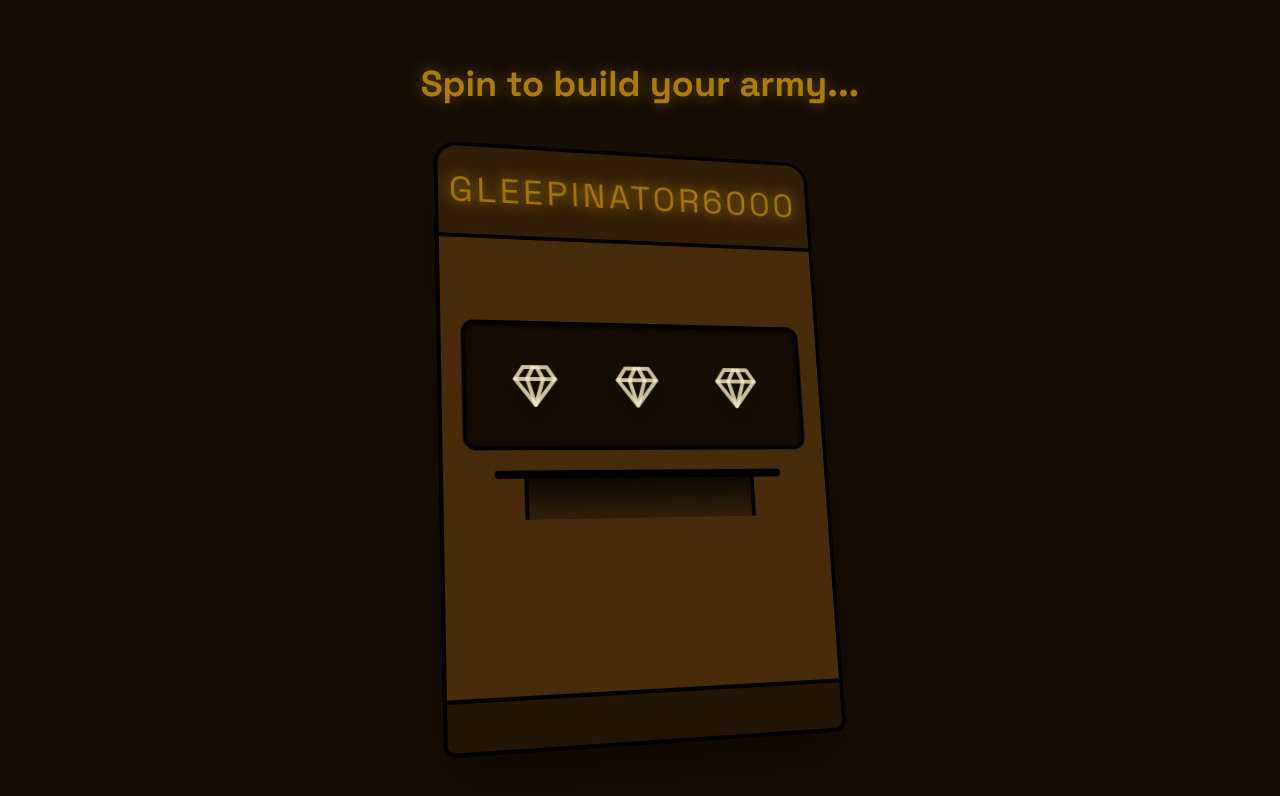
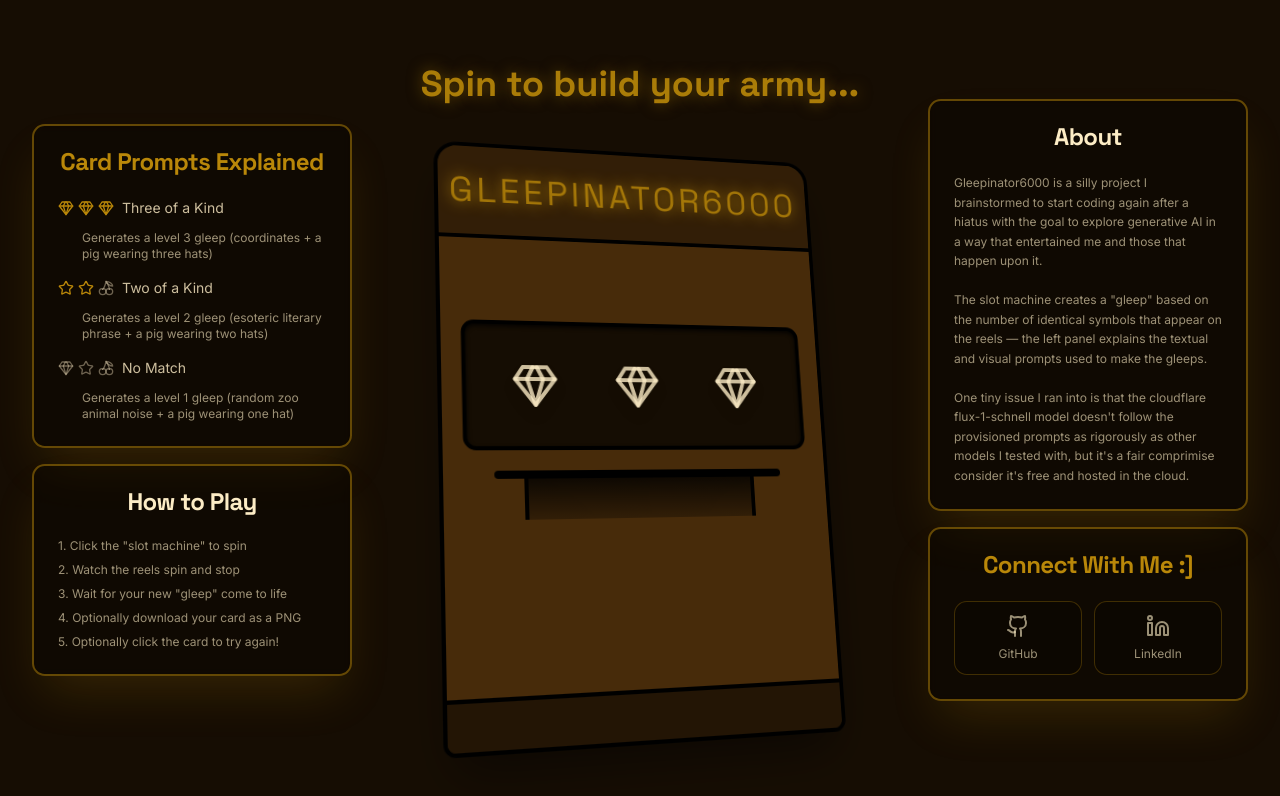
Before and after one commit to mburnayev/gleep-corral, a Next.js app: page / in a window 1280 px wide. Shown: the top 796 px of the page. Built offline with nearby package versions, Linux system fonts and the light colour scheme.

Commit message:
misc explanatory info added

```diff
--- a/src/app/page.tsx
+++ b/src/app/page.tsx
@@ -1,14 +1,29 @@
 import { SlotMachine } from '@/components/slot-machine';
+import { LeftPanel } from '@/components/left-panel';
+import { RightPanel } from '@/components/right-panel';
 
 export default function Home() {
   return (
-    <main className="flex min-h-screen flex-col items-center justify-center bg-background p-4 sm:p-8 overflow-hidden">
-      <div className="text-center mb-8 z-10">
-        <h6 className="font-headline text-4xl font-bold text-accent/90" style={{ textShadow: '0 0 15px hsl(var(--accent) / 0.5)' }}>
-          Spin to build your army...
-        </h6>
+    <main className="flex min-h-screen bg-background p-4 sm:p-8 overflow-hidden items-center">
+      {/* Left Panel */}
+      <div className="hidden lg:flex lg:w-80 lg:flex-shrink-0 lg:items-center lg:justify-center">
+        <LeftPanel />
       </div>
-      <SlotMachine />
+
+      {/* Center Content */}
+      <div className="flex-1 flex flex-col items-center justify-center min-w-0">
+        <div className="text-center mb-8 z-10">
+          <h6 className="font-headline text-4xl font-bold text-accent/90" style={{ textShadow: '0 0 15px hsl(var(--accent) / 0.5)' }}>
+            Spin to build your army...
+          </h6>
+        </div>
+        <SlotMachine />
+      </div>
+
+      {/* Right Panel */}
+      <div className="hidden lg:flex lg:w-80 lg:flex-shrink-0 lg:items-center lg:justify-center">
+        <RightPanel />
+      </div>
     </main>
   );
 }
--- a/src/components/emerging-card.tsx
+++ b/src/components/emerging-card.tsx
@@ -26,15 +26,15 @@ async function GenerateCardText({ icons }: Pick<EmergingCardProps, 'icons'>) {
 
   if (icons[0] === icons[1] && icons[1] === icons[2]) {
     textPrompt = "Generate ONLY one pair of latitude and longitue coordinates of a random location where a lesser-known great mystery occured"
-    imagePrompt = "Generate a 300x300 photorealistic stock image of a large animal with a heavenly glow wearing EXACTLY 3 huge hats on top of each other"
+    imagePrompt = "Generate a 300x300 photorealistic stock image of a small pink pig with a heavenly glow wearing EXACTLY 3 hats on top of each other"
   }
   else if (icons[0] === icons[1] || icons[1] === icons[2] || icons[0] === icons[2]) {
     textPrompt = "Generate ONLY one short, esoteric phrase from existing literature DON'T specify the author"
-    imagePrompt = "Generate a 300x300 photorealistic stock image of a small farm animal that is NOT a pig wearing EXACTLY two hats on top of each other"
+    imagePrompt = "Generate a 300x300 photorealistic stock image of a small pink pig wearing EXACTLY 2 hats on top of each other"
   }
   else {
     textPrompt = "Generate ONLY one random uncommon zoo animal noise"
-    imagePrompt = "Generate a 300x300 photorealistic stock image of a small pink pig wearing EXACTLY one hat"
+    imagePrompt = "Generate a 300x300 photorealistic stock image of a small pink pig wearing EXACTLY 1 hat"
   }
 
   let { data, error } = await supabase.functions.invoke('gemini-proxy', {
--- /dev/null
+++ b/src/components/left-panel.tsx
@@ -0,0 +1,78 @@
+'use client';
+
+import { Card, CardContent, CardHeader, CardTitle } from '@/components/card';
+import { Gem, Star, Cherry } from 'lucide-react';
+
+export function LeftPanel() {
+  return (
+    <div className="w-80 h-full flex flex-col gap-4">
+      <Card className="bg-black/30 backdrop-blur-sm border-2 border-accent/50 shadow-2xl shadow-accent/20">
+        <CardHeader>
+          <CardTitle className="font-headline text-accent text-center">
+            Card Prompts Explained
+          </CardTitle>
+        </CardHeader>
+        <CardContent className="space-y-4">
+          <div className="space-y-3">
+            <div className="flex items-center gap-2">
+              <div className="flex gap-1">
+                <Gem className="w-4 h-4 text-accent" />
+                <Gem className="w-4 h-4 text-accent" />
+                <Gem className="w-4 h-4 text-accent" />
+              </div>
+              <span className="text-sm font-medium text-foreground/80">Three of a Kind</span>
+            </div>
+            <p className="text-xs text-foreground/60 pl-6">
+              Generates a level 3 gleep (coordinates + a pig wearing three hats)
+            </p>
+          </div>
+
+          <div className="space-y-3">
+            <div className="flex items-center gap-2">
+              <div className="flex gap-1">
+                <Star className="w-4 h-4 text-accent" />
+                <Star className="w-4 h-4 text-accent" />
+                <Cherry className="w-4 h-4 text-foreground/40" />
+              </div>
+              <span className="text-sm font-medium text-foreground/80">Two of a Kind</span>
+            </div>
+            <p className="text-xs text-foreground/60 pl-6">
+              Generates a level 2 gleep (esoteric literary phrase + a pig wearing two hats)
+            </p>
+          </div>
+
+          <div className="space-y-3">
+            <div className="flex items-center gap-2">
+              <div className="flex gap-1">
+                <Gem className="w-4 h-4 text-foreground/40" />
+                <Star className="w-4 h-4 text-foreground/40" />
+                <Cherry className="w-4 h-4 text-foreground/40" />
+              </div>
+              <span className="text-sm font-medium text-foreground/80">No Match</span>
+            </div>
+            <p className="text-xs text-foreground/60 pl-6">
+              Generates a level 1 gleep (random zoo animal noise + a pig wearing one hat)
+            </p>
+          </div>
+        </CardContent>
+      </Card>
+
+      <Card className="bg-black/30 backdrop-blur-sm border-2 border-accent/50 shadow-2xl shadow-accent/20">
+        <CardHeader>
+          <CardTitle className="font-headline text-accent text-center text-medium">
+            How to Play
+          </CardTitle>
+        </CardHeader>
+        <CardContent>
+          <ol className="text-xs text-foreground/60 space-y-2">
+            <li>1. Click the "slot machine" to spin</li>
+            <li>2. Watch the reels spin and stop</li>
+            <li>3. Wait for your new "gleep" come to life</li>
+            <li>4. Optionally download your card as a PNG</li>
+            <li>5. Optionally click the card to try again!</li>
+          </ol>
+        </CardContent>
+      </Card>
+    </div>
+  );
+}
--- /dev/null
+++ b/src/components/right-panel.tsx
@@ -0,0 +1,82 @@
+'use client';
+
+import { Card, CardContent, CardHeader, CardTitle } from '@/components/card';
+import { Github, Linkedin } from 'lucide-react';
+
+const socialLinks = [
+  {
+    name: 'GitHub',
+    icon: Github,
+    url: 'https://github.com/mburnayev',
+    color: 'hover:text-gray-300'
+  },
+  {
+    name: 'LinkedIn',
+    icon: Linkedin,
+    url: 'https://www.linkedin.com/in/misha-burnayev/',
+    color: 'hover:text-blue-500'
+  }
+];
+
+export function RightPanel() {
+  const handleSocialClick = (url: string) => {
+    window.open(url, '_blank', 'noopener,noreferrer');
+  };
+
+  return (
+    <div className="w-80 h-full flex flex-col gap-4">
+            <Card className="bg-black/30 backdrop-blur-sm border-2 border-accent/50 shadow-2xl shadow-accent/20">
+        <CardHeader>
+          <CardTitle className="font-headline text-accent text-center text-medium">
+            About
+          </CardTitle>
+        </CardHeader>
+        <CardContent>
+          <p className="text-xs text-foreground/60 text-left leading-relaxed">
+            Gleepinator6000 is a silly project I brainstormed to start coding again after a hiatus with
+            the goal to explore generative AI in a way that entertained me and those that happen upon it.
+            <br></br><br></br>
+            The slot machine creates a "gleep" based on the number of identical symbols that appear on the
+            reels — the left panel explains the textual and visual prompts used to make the gleeps.
+            <br></br><br></br>
+            One tiny issue I ran into is that the cloudflare flux-1-schnell model doesn't follow the provisioned
+            prompts as rigorously as other models I tested with, but it's a fair comprimise consider it's free
+            and hosted in the cloud.
+          </p>
+        </CardContent>
+      </Card>
+      <Card className="bg-black/30 backdrop-blur-sm border-2 border-accent/50 shadow-2xl shadow-accent/20">
+        <CardHeader>
+          <CardTitle className="font-headline text-accent text-center">
+            Connect With Me :]
+          </CardTitle>
+        </CardHeader>
+        <CardContent>
+          <div className="grid grid-cols-2 gap-3">
+            {socialLinks.map((social) => {
+              const Icon = social.icon;
+              return (
+                <button
+                  key={social.name}
+                  onClick={() => handleSocialClick(social.url)}
+                  className={`
+                    flex flex-col items-center gap-2 p-3 rounded-lg
+                    bg-black/20 border border-accent/30
+                    hover:bg-accent/10 hover:border-accent/60
+                    transition-all duration-200 group
+                    ${social.color}
+                  `}
+                >
+                  <Icon className="w-6 h-6 text-foreground/60 group-hover:scale-110 transition-transform duration-200" />
+                  <span className="text-xs font-medium text-foreground/60 group-hover:text-foreground/80">
+                    {social.name}
+                  </span>
+                </button>
+              );
+            })}
+          </div>
+        </CardContent>
+      </Card>
+    </div>
+  );
+}
```
